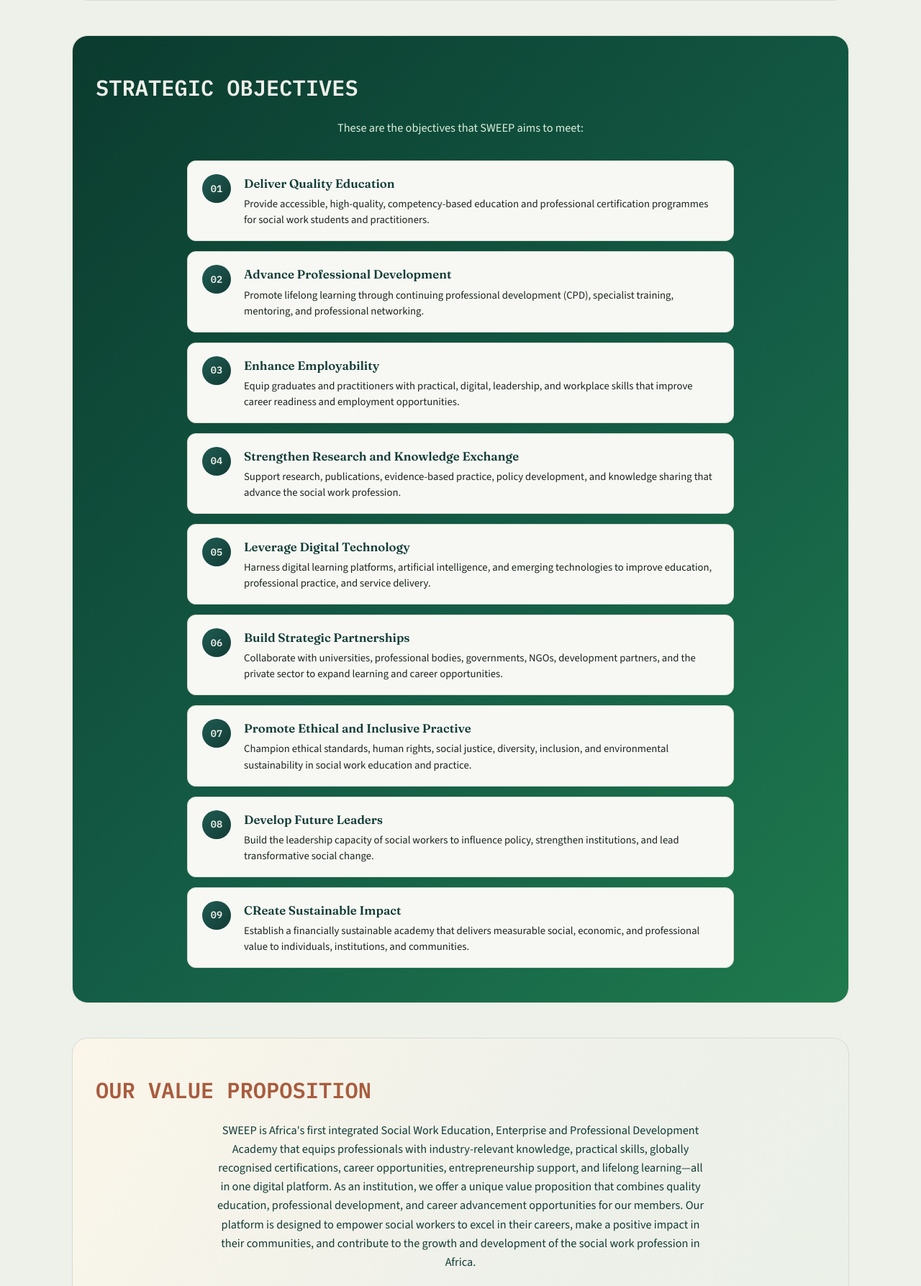
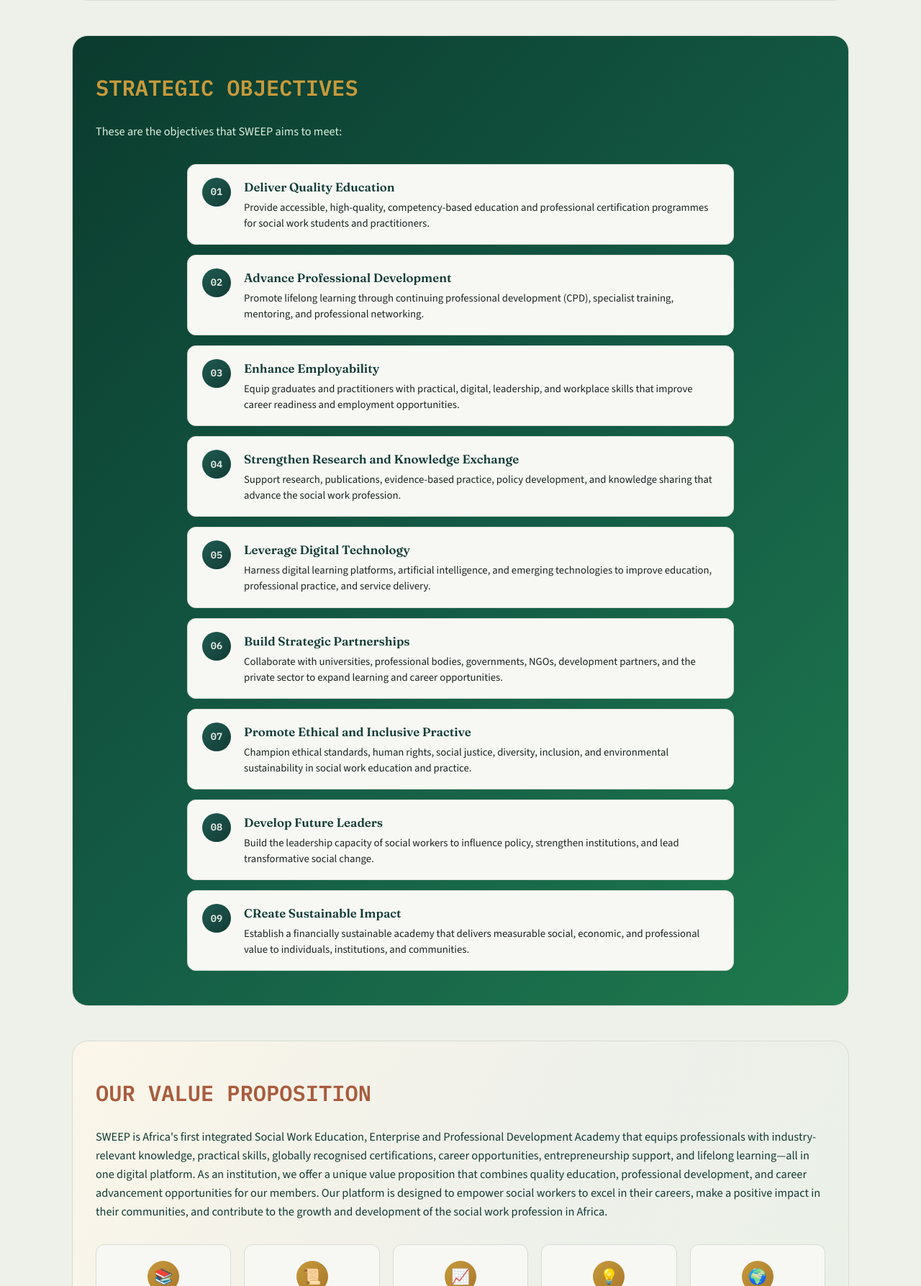
Before and after one commit to remikeks/project-sweep, a Django app: page / in a window 1280 px wide. Shown: the part 1111-2898 px from the top of the page at 72% size. Run offline with Django 5.2, Linux system fonts and the light colour scheme; data that the repository does not hold is empty; parts of the project's set-up code (start-up, migrations or seed data) failed here and were passed over.

Commit message:
style changes to homepage

```diff
--- a/static/css/style.css
+++ b/static/css/style.css
@@ -1225,7 +1225,7 @@ footer.sw-footer {
 }
 
 .mv-section.mv-objectives .subheading {
-  color: var(--paper);
+  color: var(--gold);
 }
 
 .mv-section.mv-objectives .value-prop-intro {
@@ -1237,9 +1237,6 @@ footer.sw-footer {
 }
 
 .value-prop-intro {
-  max-width: 680px;
-  margin: 12px auto 0;
-  text-align: center;
   color: var(--primary-dark);
   font-size: 1.02rem;
   line-height: 1.6;
```
